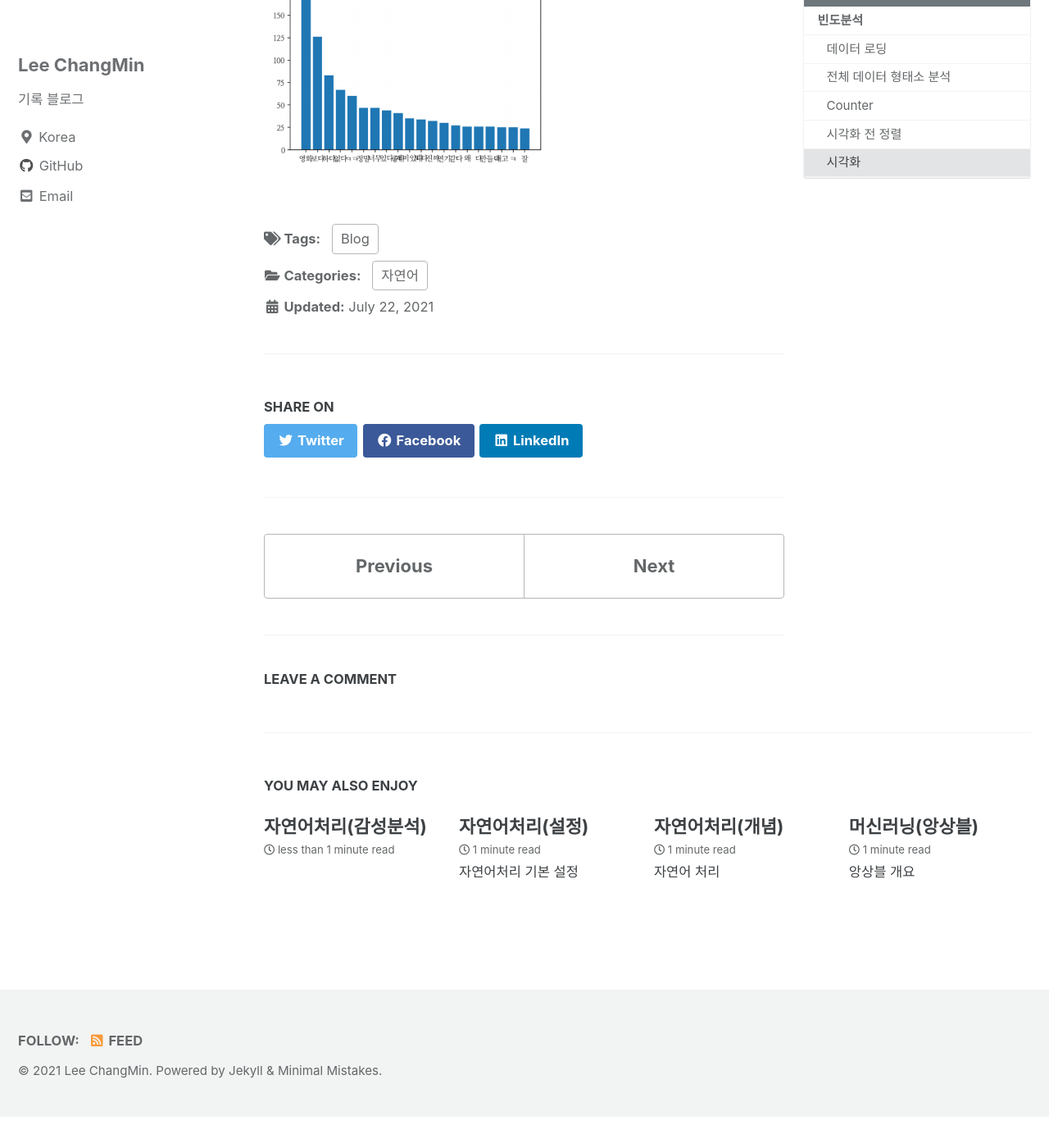
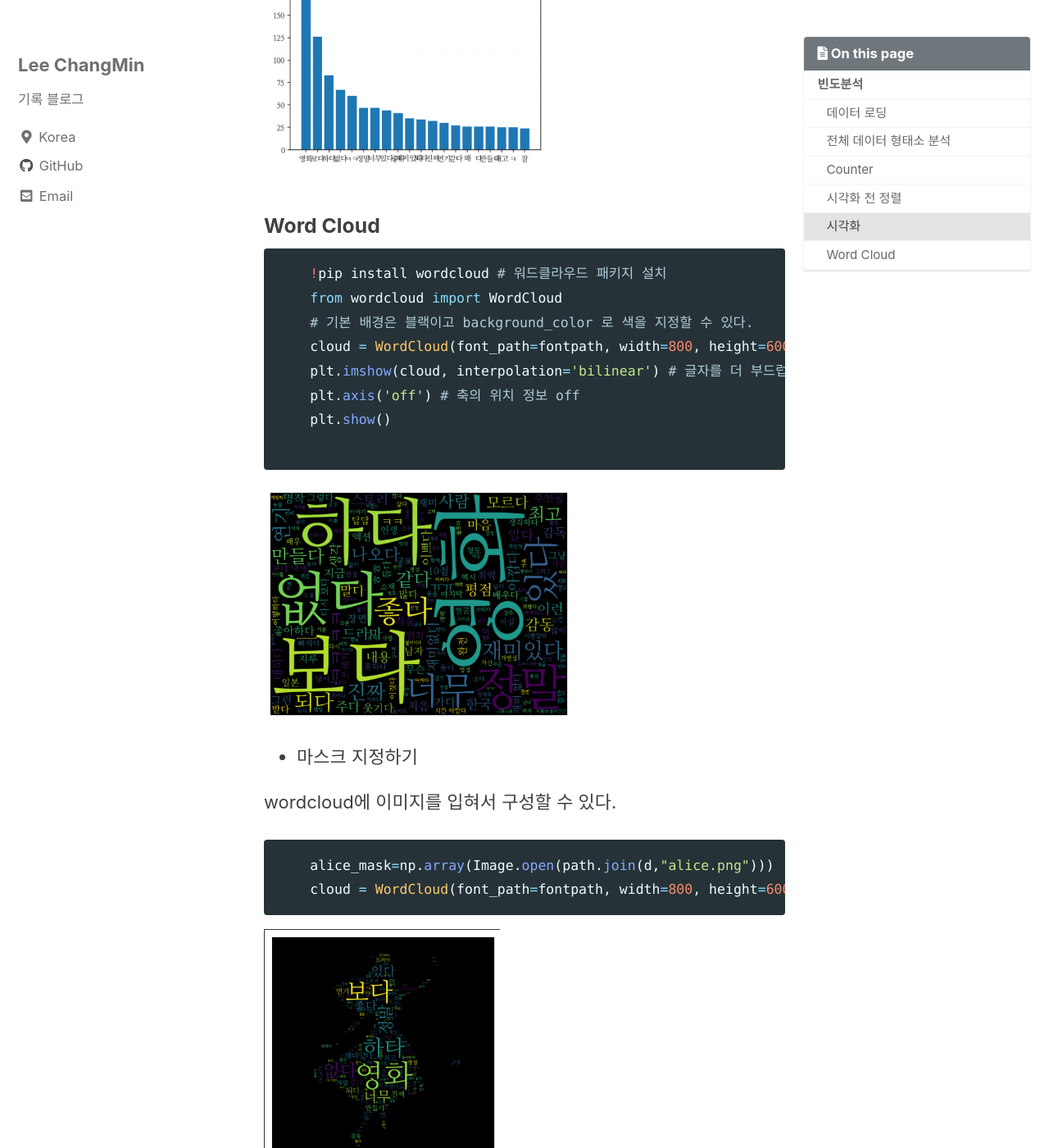
Before and after one commit to changmin2/changmin2.github.io, a Jekyll site: the page built from _posts/자연어처리/2021-07-22-자연어(3).md, in a window 1280 px wide and 1400 px high, scrolled down 2261 px. Shown: the whole window at 82% size. Built offline with Jekyll 4.4.1, drawn with Linux system fonts in a browser that asks for light colours; cached includes are drawn as plain includes; comment, search, counter and statistics services are not loaded; before the commit the page ends 3623 px from its top, so only the background shows below that.

Commit message:
wordcloud

````diff
--- a/_posts/자연어처리/2021-07-22-자연어(3).md
+++ b/_posts/자연어처리/2021-07-22-자연어(3).md
@@ -76,3 +76,27 @@ toc_sticky: true
 ```
 
 ![GitHub Logo](/image/빈도분석그래프.png)
+
+### Word Cloud
+
+```python
+    !pip install wordcloud # 워드클라우드 패키지 설치
+    from wordcloud import WordCloud
+    # 기본 배경은 블랙이고 background_color 로 색을 지정할 수 있다.
+    cloud = WordCloud(font_path=fontpath, width=800, height=600).generate(" ".join(data_text))
+    plt.imshow(cloud, interpolation='bilinear') # 글자를 더 부드럽게 나오게 한다
+    plt.axis('off') # 축의 위치 정보 off
+    plt.show()
+
+```
+![GitHub Logo](/image/wordcloud.png)
+
+- 마스크 지정하기
+
+wordcloud에 이미지를 입혀서 구성할 수 있다.
+
+```python
+    alice_mask=np.array(Image.open(path.join(d,"alice.png")))
+    cloud = WordCloud(font_path=fontpath, width=800, height=600).generate(" ".join(data_text))
+```
+![GitHub Logo](/image/alice.png)
````
Also changed, not shown: _posts/자연어처리/2021-07-23-자연어(4).md (line endings or trailing spaces), image/alice.png (added), image/wordcloud.png (added).
